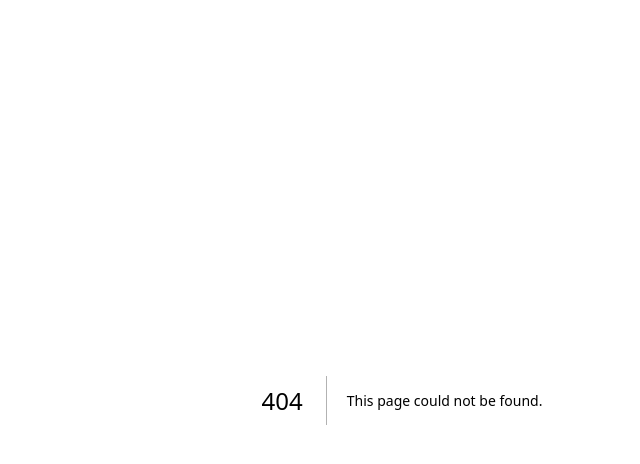
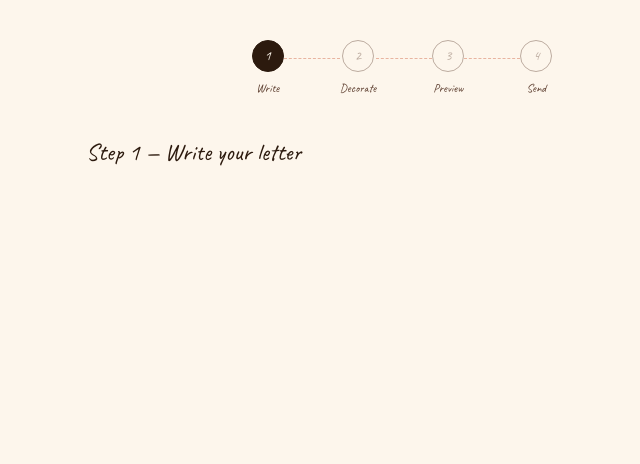
Before and after one commit to aly071/dear-future-me, a Next.js app: page /write in a window 1280 px wide. Before the commit this address had no page. Shown: the top 464 px of the page, without its empty margins (238-878 px from the left). Built offline with nearby package versions, Linux system fonts and the light colour scheme.

Commit message:
feat: add wizard shell and stepper navigation

```diff
--- /dev/null
+++ b/app/write/page.tsx
@@ -0,0 +1,20 @@
+'use client'
+import { useLetterStore } from '@/store/letterStore'
+import { WizardStepper } from '@/components/wizard/WizardStepper'
+import { WizardShell } from '@/components/wizard/WizardShell'
+
+export default function WritePage() {
+  const step = useLetterStore((s) => s.step)
+
+  return (
+    <main className="min-h-screen bg-cream">
+      <WizardStepper currentStep={step} />
+      <WizardShell step={step}>
+        {step === 1 && <div className="font-handwriting text-2xl text-ink">Step 1 — Write your letter</div>}
+        {step === 2 && <div className="font-handwriting text-2xl text-ink">Step 2 — Decorate</div>}
+        {step === 3 && <div className="font-handwriting text-2xl text-ink">Step 3 — Preview</div>}
+        {step === 4 && <div className="font-handwriting text-2xl text-ink">Step 4 — Confirm</div>}
+      </WizardShell>
+    </main>
+  )
+}
--- /dev/null
+++ b/components/wizard/WizardShell.tsx
@@ -0,0 +1,20 @@
+'use client'
+import { AnimatePresence, motion } from 'framer-motion'
+
+export function WizardShell({ step, children }: { step: number; children: React.ReactNode }) {
+  return (
+    <div className="max-w-2xl mx-auto px-5 pb-20">
+      <AnimatePresence mode="wait">
+        <motion.div
+          key={step}
+          initial={{ opacity: 0, y: 20 }}
+          animate={{ opacity: 1, y: 0 }}
+          exit={{ opacity: 0, y: -10 }}
+          transition={{ duration: 0.3, ease: 'easeOut' }}
+        >
+          {children}
+        </motion.div>
+      </AnimatePresence>
+    </div>
+  )
+}
--- /dev/null
+++ b/components/wizard/WizardStepper.tsx
@@ -0,0 +1,32 @@
+'use client'
+
+const STEPS = ['Write', 'Decorate', 'Preview', 'Send']
+
+export function WizardStepper({ currentStep }: { currentStep: number }) {
+  return (
+    <div className="flex items-center justify-center gap-0 py-10">
+      {STEPS.map((label, i) => {
+        const n = i + 1
+        const isActive = n === currentStep
+        const isDone = n < currentStep
+        return (
+          <div key={n} className="flex items-center">
+            <div className="flex flex-col items-center gap-2">
+              <div className={`w-8 h-8 rounded-full border flex items-center justify-center
+                font-handwriting text-sm transition-all
+                ${isActive ? 'bg-ink text-cream border-ink' :
+                  isDone   ? 'bg-sage text-cream border-sage' :
+                             'border-ink-light text-ink-light opacity-40'}`}>
+                {isDone ? '✓' : n}
+              </div>
+              <span className="font-handwriting text-xs text-ink-light">{label}</span>
+            </div>
+            {i < STEPS.length - 1 && (
+              <div className="w-14 border-t border-dashed border-blush mb-5" />
+            )}
+          </div>
+        )
+      })}
+    </div>
+  )
+}
```
